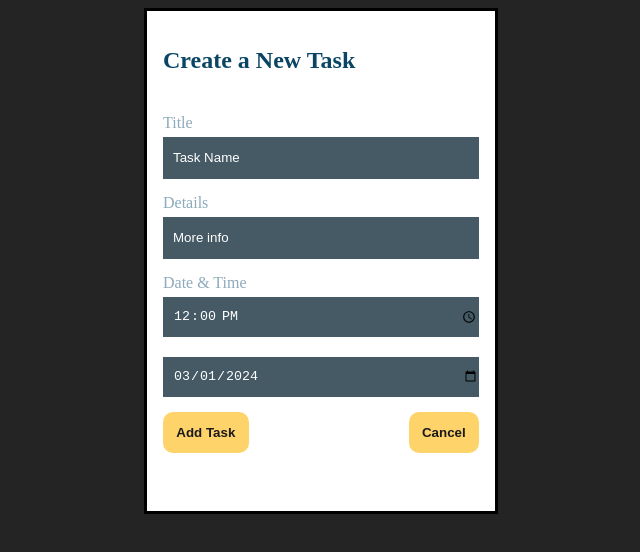
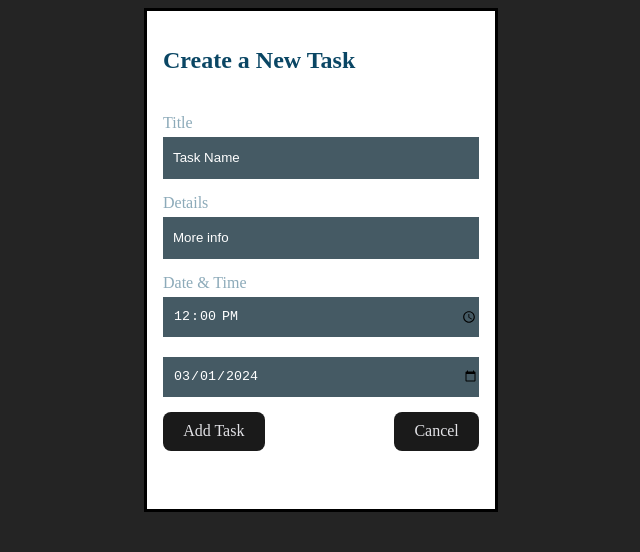
Before and after one commit to PsammystPrime/To-do-list, a React (Vite) app in the folder react/: page /new in a window 1280 px wide. Shown: the top 552 px of the page, without its empty margins (319-959 px from the left). Built offline with nearby package versions, Linux system fonts and the light colour scheme.

Commit message:
style dialog buttons

```diff
--- a/react/src/App.css
+++ b/react/src/App.css
@@ -166,3 +166,27 @@ dialog > h2 {
   justify-content: space-between;
   margin-bottom: 12px;
 }
+.dialogbtns > button,
+.reset {
+  border-radius: 8px;
+  border: 1px solid transparent;
+  padding: 0.6em 1.2em;
+  font-size: 1em;
+  font-weight: 500;
+  font-family: inherit;
+  color: #e2e2e6;
+  background-color: #1a1a1a;
+  cursor: pointer;
+  transition: border-color 0.25s;
+}
+
+.dialogbtns > button:hover {
+  background-color: #f9f9f9;
+  border-color: #646cff;
+  color: #535bf2;
+}
+.reset:hover {
+  background-color: #f9f9f9;
+  border-color: #0bca0b;
+  color: #dd0c0c;
+}
--- a/react/src/NewTask.jsx
+++ b/react/src/NewTask.jsx
@@ -48,7 +48,9 @@ export default function NewTask({ taskArray, setTaskArray }) {
             Add Task
           </button>
           <Link to="/homepage">
-            <button type="reset">Cancel</button>
+            <button className="reset" type="reset">
+              Cancel
+            </button>
           </Link>
         </div>
         <span>{confirm}</span>
```
